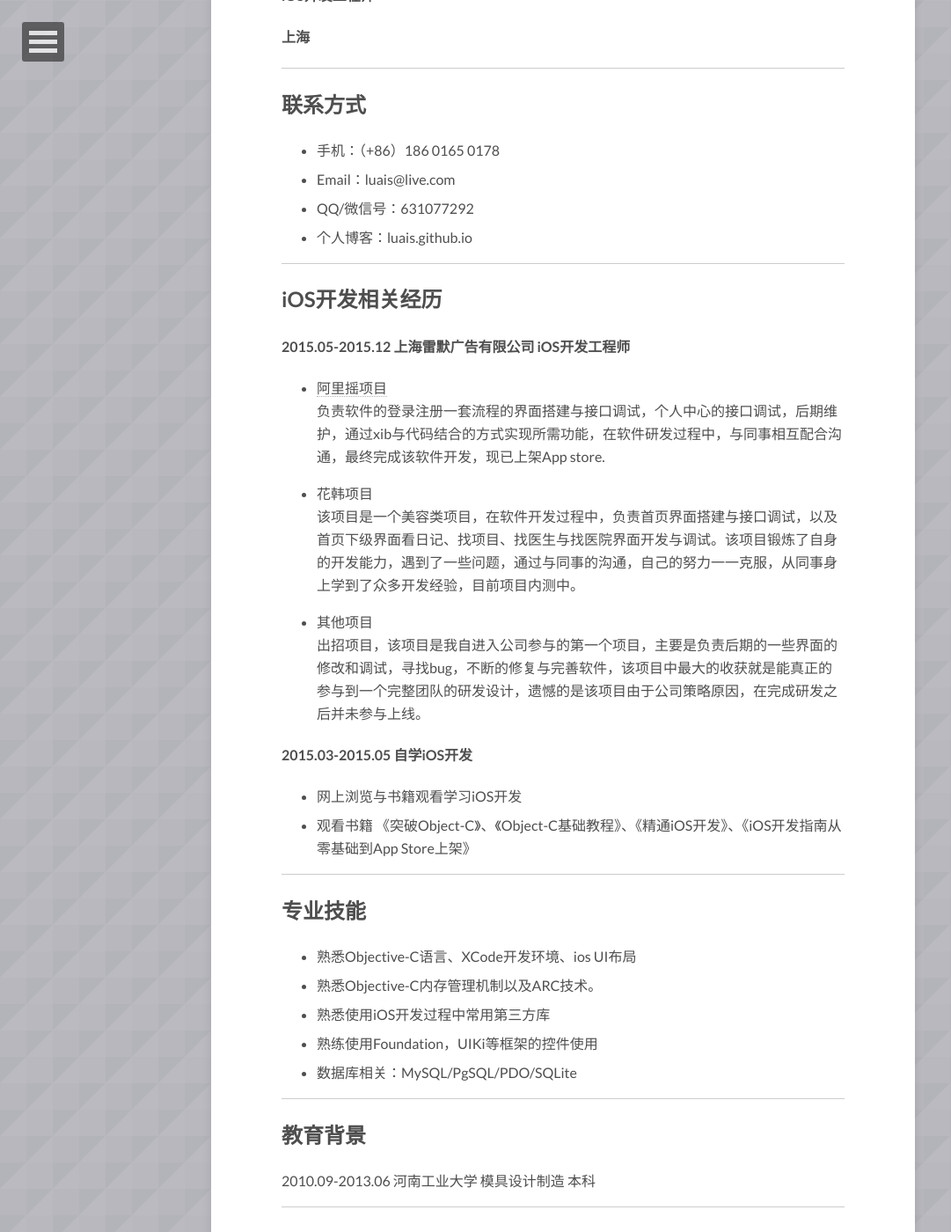
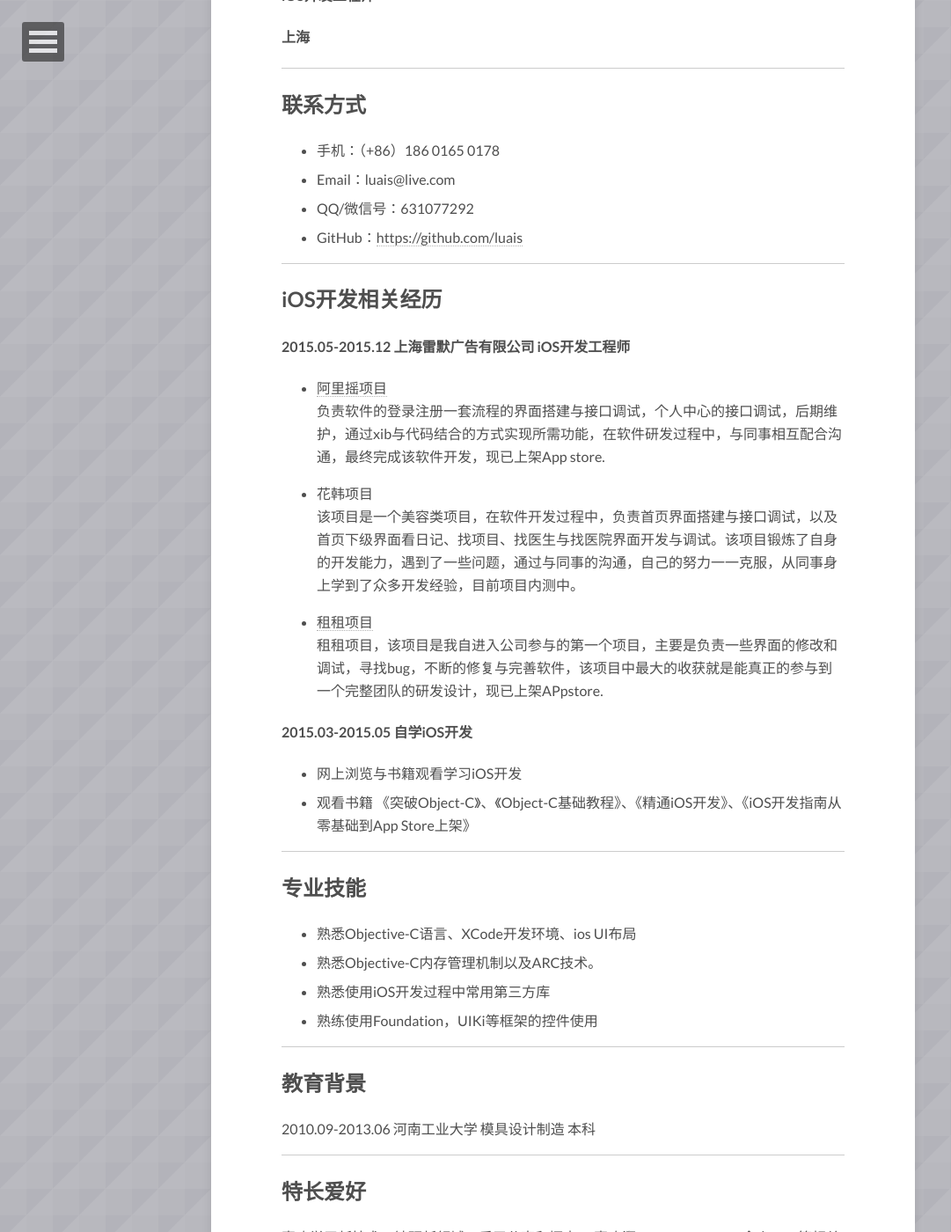
Before and after one commit to luais/luais.github.com, a Jekyll site: the page built from _posts/2015-12-24-平安夜前夕-独白.md, in a window 1280 px wide and 1400 px high, scrolled down 389 px. Shown: the whole window at 88% size, without its empty margins (0-1081 px from the left). Built offline with Jekyll 4.4.1, drawn with Linux system fonts in a browser that asks for light colours; nearby versions of some CDN libraries; comment, search, counter and statistics services are not loaded.

Commit message:
Update 2015-12-24-平安夜前夕-独白.md

```diff
--- a/_posts/2015-12-24-平安夜前夕-独白.md
+++ b/_posts/2015-12-24-平安夜前夕-独白.md
@@ -20,7 +20,7 @@
 - 手机：（+86）186 0165 0178<br>
 - Email：luais@live.com<br>
 - QQ/微信号：631077292<br>
-- 个人博客：luais.github.io
+- GitHub：[https://github.com/luais](https://github.com/luais)<br>
 
 ------
 
@@ -33,8 +33,8 @@
 *	花韩项目<br>
 该项目是一个美容类项目，在软件开发过程中，负责首页界面搭建与接口调试，以及首页下级界面看日记、找项目、找医生与找医院界面开发与调试。该项目锻炼了自身的开发能力，遇到了一些问题，通过与同事的沟通，自己的努力一一克服，从同事身上学到了众多开发经验，目前项目内测中。
 
-*	其他项目<br>
-出招项目，该项目是我自进入公司参与的第一个项目，主要是负责后期的一些界面的修改和调试，寻找bug，不断的修复与完善软件，该项目中最大的收获就是能真正的参与到一个完整团队的研发设计，遗憾的是该项目由于公司策略原因，在完成研发之后并未参与上线。
+*	[租租项目](https://itunes.apple.com/cn/app/zu-zu/id1044535824?mt=8)<br>
+租租项目，该项目是我自进入公司参与的第一个项目，主要是负责一些界面的修改和调试，寻找bug，不断的修复与完善软件，该项目中最大的收获就是能真正的参与到一个完整团队的研发设计，现已上架APpstore.
 
 #### 2015.03-2015.05	自学iOS开发
 *	网上浏览与书籍观看学习iOS开发
@@ -47,7 +47,6 @@
 - 熟悉Objective-C内存管理机制以及ARC技术。
 - 熟悉使用iOS开发过程中常用第三方库
 - 熟练使用Foundation，UIKi等框架的控件使用
-- 数据库相关：MySQL/PgSQL/PDO/SQLite
 
 ------
 
```
